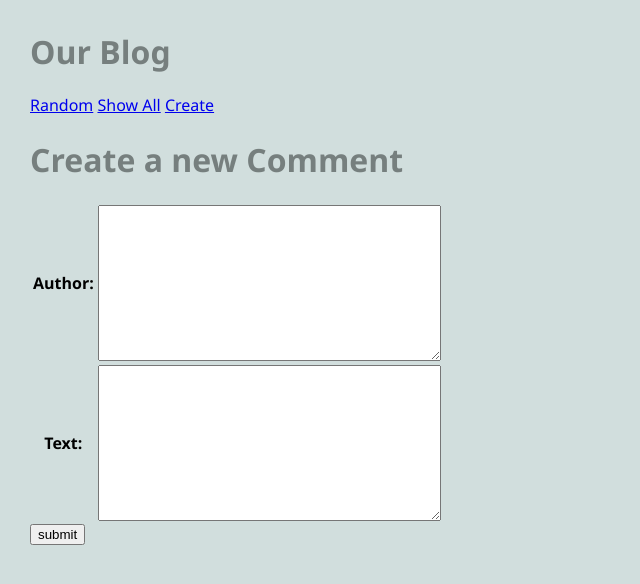
After one commit to Lance655/cs412, a Django app: page /blog/article/1/create_comment in a window 1280 px wide. The commit adds this page. Shown: the top 584 px of the page, without its empty margins (0-640 px from the left). Run offline with Django 5.2, Linux system fonts and the light colour scheme; lists and menus that the app fills with data are empty.

Commit message:
week6 videos wip

```diff
--- a/blog/admin.py
+++ b/blog/admin.py
@@ -2,5 +2,6 @@
 from django.contrib import admin
 
 # Register your models here.
-from .models import Article
+from .models import Article, Comment
 admin.site.register(Article)
+admin.site.register(Comment)
--- /dev/null
+++ b/blog/forms.py
@@ -0,0 +1,23 @@
+# blog/forms.py
+# define the forms that we use for create/update/delete operations
+
+from django import forms
+from .models import Article, Comment
+
+class CreateArticleForm(forms.ModelForm):
+    '''A form to add an Article to the database.'''
+
+    class Meta:
+        '''Associate this form with a model from our database.'''
+        model = Article
+        # specify the fields you want to be able to create with this form
+        fields = ['author', 'title', 'text', 'image_url']
+
+class CreateCommentForm(forms.ModelForm):
+    '''A form to add a Comment about an Article.'''
+
+    class Meta:
+        '''associate this form with a model from our database.'''
+        model = Comment
+        # fields = ['article', 'author', 'text']
+        fields = ['author', 'text'] # (my comment) remove article ---> we don't want the drop-down list
--- a/blog/models.py
+++ b/blog/models.py
@@ -1,6 +1,7 @@
 # blog/models.py
 # define data models for the blog application
 from django.db import models
+from django.urls import reverse
 
 # Create your models here.
 class Article(models.Model):
@@ -16,3 +17,26 @@ class Article(models.Model):
     def __str__(self):
         '''return a string representation of this model instance.'''
         return f'{self.title} by {self.author}'
+
+    def get_absolute_url(self):
+        # (my comment) this is what helps display the article after you've submitted the form
+        '''Return a URL to display one instance of this object.'''
+        return reverse('article', kwargs={'pk':self.pk})
+
+    def get_all_comments(self):
+        '''Return a QuerySet of comments about this article.'''
+        comments = Comment.objects.filter(article=self)
+        return comments
+
+class Comment(models.Model):
+    '''Encapsulate the idea of a Comment about an Article'''
+
+    # data attributes for the Comment:
+    article = models.ForeignKey(Article, on_delete=models.CASCADE)
+    author = models.TextField(blank=False)
+    text = models.TextField(blank=False)
+    published = models.DateTimeField(auto_now=True)
+
+    def __str__(self):
+        '''Return a string representation of this Comment.'''
+        return f'{self.text}'
--- a/blog/templates/blog/base.html
+++ b/blog/templates/blog/base.html
@@ -14,6 +14,7 @@
                 <ul>
                     <li><a href="{% url 'random' %}">Random</a></li>
                     <li><a href="{% url 'show_all' %}">Show All</a></li>
+                    <li><a href="{% url 'create_article' %}">Create</a></li>
                 </ul>
             </nav>
         </head>
--- /dev/null
+++ b/blog/templates/blog/create_comment_form.html
@@ -0,0 +1,19 @@
+<!-- blog/create_comment_form.html
+    displays the HTML form to create a new Comment on an Article object.
+-->
+{% extends 'blog/base.html' %}
+
+{% block content %}
+<h1>Create a new Comment</h1>
+
+<!-- display the HTML form -->
+
+<form method="POST">
+    {% csrf_token %}
+    <table>
+    {{form.as_table}}
+    </table>
+
+    <input type="submit" name="submit" value="submit">
+</form>
+{% endblock %}
--- a/blog/urls.py
+++ b/blog/urls.py
@@ -1,10 +1,14 @@
 # blog/urls.py
 
 from django.urls import path
-from .views import ShowAllView, ArticleView, RandomArticleView
+from .views import * #ShowAllView, ArticleView, RandomArticleView
 
 urlpatterns = [
     path('', RandomArticleView.as_view(), name="random"),
     path('show_all', ShowAllView.as_view(), name="show_all"), # modified
     path('article/<int:pk>', ArticleView.as_view(), name='article'), # new
+    path('article/create', CreateArticleView.as_view(), name="create_article"), # new
+    # path('create_comment', CreateCommentView.as_view(), name='create_comment'), # new
+    path('article/<int:pk>/create_comment', CreateCommentView.as_view(), name='create_comment'), # new
+
 ]
--- a/blog/views.py
+++ b/blog/views.py
@@ -1,8 +1,11 @@
 # blog/views.py
 # views for the blog application
 from django.shortcuts import render
-from django.views.generic import ListView, DetailView
+from django.views.generic import ListView, DetailView, CreateView
 from .models import Article
+from .forms import CreateArticleForm, CreateCommentForm
+from django.urls import reverse # (my comment) allows us to create a url from a url pattern name
+
 import random
 
 # Create your views here.
@@ -35,3 +38,53 @@ class RandomArticleView(DetailView):
         all_articles = Article.objects.all()
         article = random.choice(all_articles)
         return article
+
+# define a subclass of CreateView to handle creation of Article objects
+class CreateArticleView(CreateView):
+    '''A view to handle creation of a new Article.
+    (1) display the HTML form to user (GET)
+    (2) process the form submission and store the new Article object (POST)
+    '''
+
+    form_class = CreateArticleForm
+    template_name = "blog/create_article_form.html"
+
+
+class CreateCommentView(CreateView):
+    '''A view to handle creation of a new Comment on an Article.'''
+
+    # specify the form class
+    form_class = CreateCommentForm
+    template_name = "blog/create_comment_form.html"
+
+    # (my comment) this is what sends you to
+    # (my comment) show_all after after you've submitted the comment form
+    def get_success_url(self):
+        '''Provide a URL to redirect to after creating a new Comment.'''
+
+        # create and return a URL:
+        # (my comment) reverse allows us to create a url from a url pattern name
+        # (my comment) originally --> the code below redirected you to show all after you submitted a comment
+        #               now       --> he's getting the fk from the url link
+        # return reverse('show_all') # not ideal; we will return to this
+
+
+        pk = self.kwargs['pk']
+        # call reverse to generate the URL for this Article
+        return reverse('article', kwargs={'pk':pk})
+
+    def form_valid(self, form):
+        '''This method handles the form submission and saves the
+        new object to the Django database.
+        We need to add the foreign key (of the Article) to the Comment
+        object before saving it to the database.
+        '''
+
+        print(form.cleaned_data)
+        # retrieve the PK from the URL pattern
+        pk = self.kwargs['pk']
+        article = Article.objects.get(pk=pk) # (my comment) we need to create an article object that we can attach to the new comment
+        form.instance.article = article # set the Foreign Key
+
+        # delegate the work to the superclass method form_valid):
+        return super().form_valid(form)
```
Also changed, not shown: blog/templates/blog/article.html (+13 -3 lines), blog/templates/blog/create_article_form.html (added, +19 -0 lines), blog/migrations/0003_comment.py (added), db.sqlite3.
